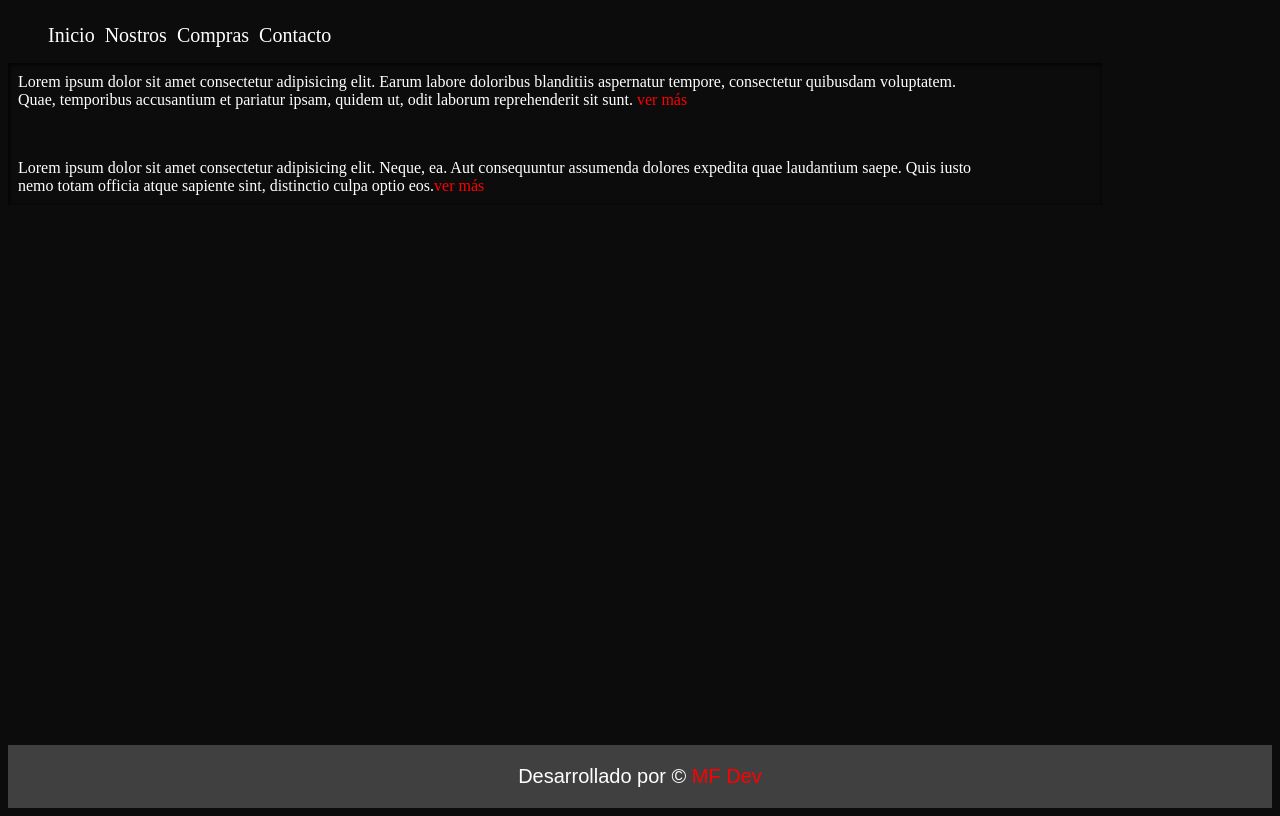
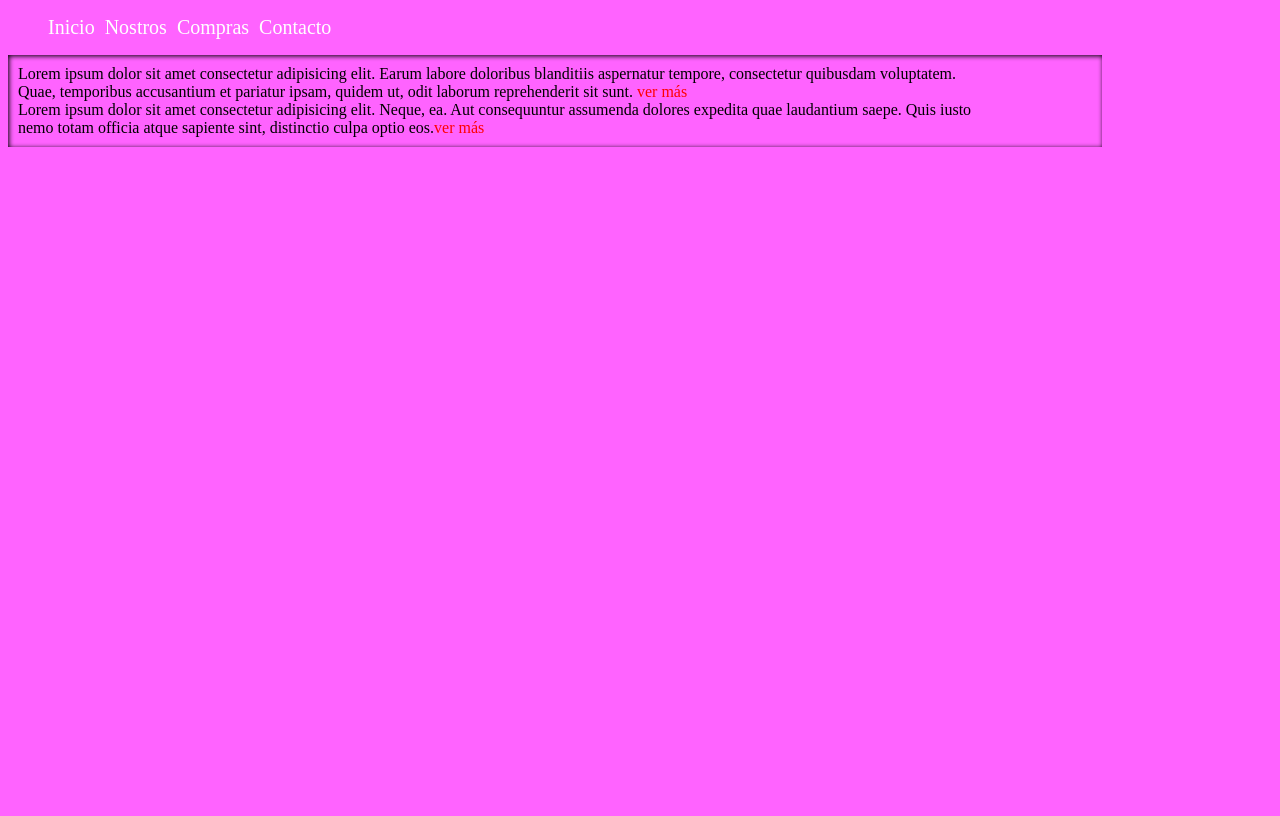
Before and after one commit to proyecto-prueba-7/Proyecto-MF-Dev, a plain HTML site: page index.html in a window 1280 px wide. Drawn offline with Linux system fonts and the light colour scheme.

Commit message:
se revirtio este commit : Agregue el footer
This reverts commit ed649e0bf6d7ac4880e2761cc9986a8e10a8734a.

```diff
--- a/css/styles.css
+++ b/css/styles.css
@@ -1,8 +1,5 @@
 body{
-    background: rgb(12, 12, 12);
-    display: flex;
-    flex-direction: column;
-    min-height: 100vh;
+    background: rgb(255, 99, 255);
 }
 
 head{
@@ -46,17 +43,12 @@ main{
 
 section{
     width: 90%;
-    color: white;
-    display: flex;
-    flex-direction: column;
-    justify-content: center;
-    align-items: center;
-    gap: 50px;
+    color: black;
 }
 
 article:hover{
     width: 100%;
-    color: rgb(73, 73, 245);
+    color: white;
     cursor: pointer;
     transition: all 300ms;
 }
@@ -66,21 +58,5 @@ span{
 }
 
 span:hover{
-    color: rgb(9, 247, 255);
+    color: blue;
 }
-
-footer{
-    width: 100%;
-    background-color: rgb(65, 64, 64);
-    text-align: center;
-    margin-top: auto;
-
-}
-
-
-footer p{
-    color: white;
-    font-size: 20px;
-    font-family: Arial, Helvetica, sans-serif;
-    cursor: pointer;
-}
--- a/index.html
+++ b/index.html
@@ -37,10 +37,6 @@
         </section>
     </main>
 
-    <footer>
-        <p>Desarrollado por &copy; <span>MF Dev</span></p>
-    </footer>
-
 
 </body>
 </html>
```
